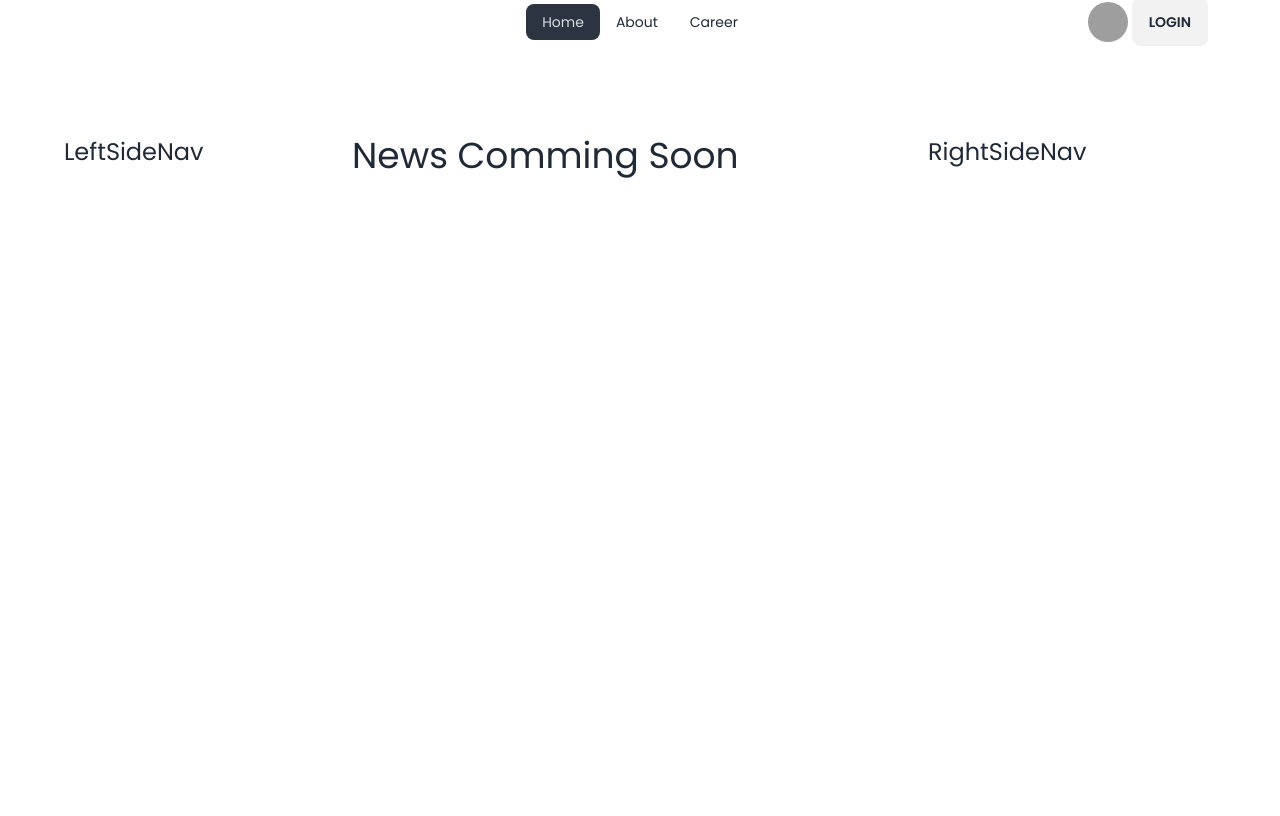
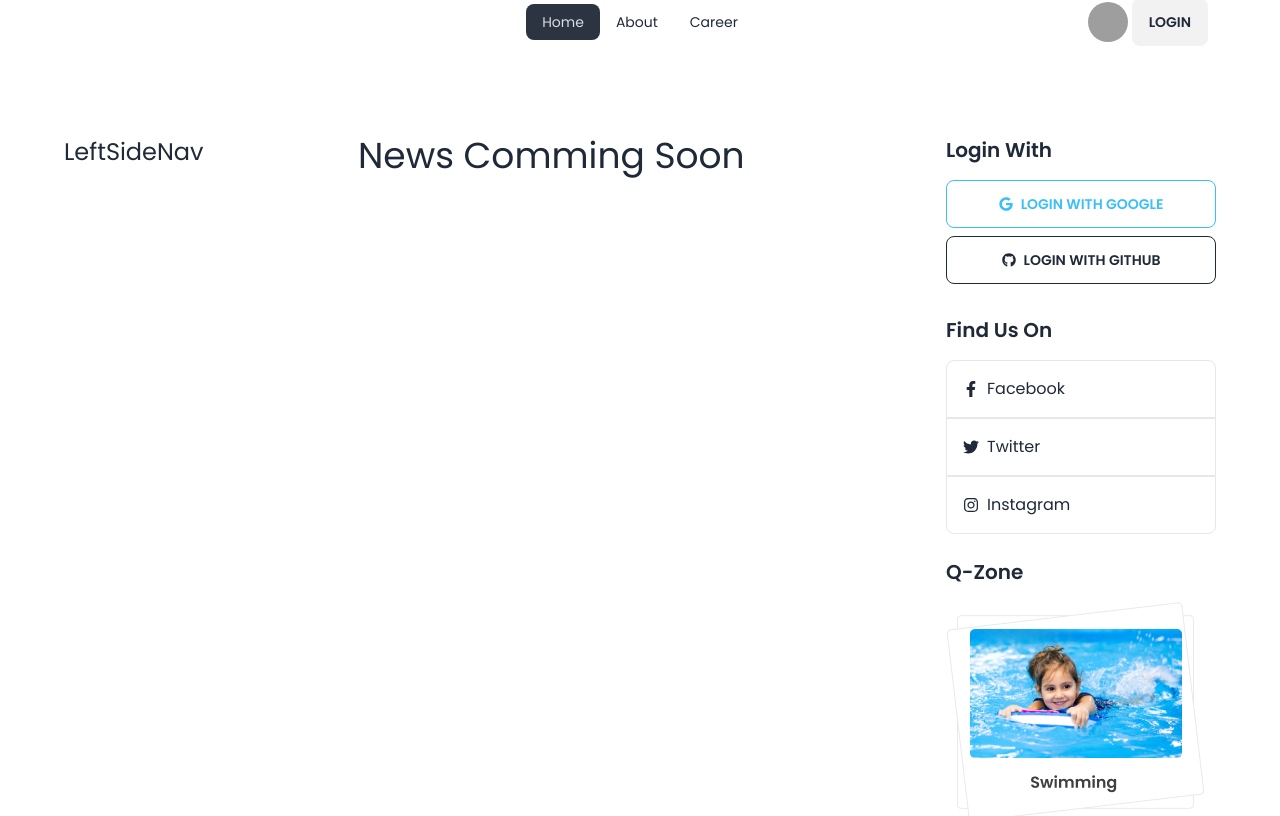
Before and after one commit to mamun-prodhan/react-dragon-news-auth, a React (Vite) app: page / in a window 1280 px wide. Shown: the part 366-1182 px from the top of the page. Before the commit the page ends 800 px from the top, so only its background shows below. Built offline with nearby package versions, Linux system fonts and the light colour scheme; grey boxes are pictures that could not be loaded.

Commit message:
right side complete

```diff
--- a/package.json
+++ b/package.json
@@ -17,6 +17,7 @@
     "react": "^18.2.0",
     "react-dom": "^18.2.0",
     "react-fast-marquee": "^1.6.1",
+    "react-icons": "^4.11.0",
     "react-router-dom": "^6.16.0",
     "sort-by": "^1.2.0"
   },
--- a/src/pages/Home/Home.jsx
+++ b/src/pages/Home/Home.jsx
@@ -10,7 +10,7 @@ const Home = () => {
       <Header></Header>
       <BreakingNews></BreakingNews>
       <Navbar></Navbar>
-      <div className="grid grid-cols-1 md:grid-cols-4">
+      <div className="grid grid-cols-1 md:grid-cols-4 gap-6">
         <div>
           <LeftSideNav></LeftSideNav>
         </div>
--- a/src/pages/Shared/RightSideNav/RightSideNav.jsx
+++ b/src/pages/Shared/RightSideNav/RightSideNav.jsx
@@ -1,7 +1,46 @@
+import {
+  FaGoogle,
+  FaGithub,
+  FaFacebookF,
+  FaTwitter,
+  FaInstagram,
+} from "react-icons/fa";
+import qzone1 from "../../../assets/qZone1.png";
+import qzone2 from "../../../assets/qZone2.png";
+import qzone3 from "../../../assets/qZone3.png";
 const RightSideNav = () => {
   return (
     <div>
-      <h2 className="text-2xl">RightSideNav</h2>
+      <div className="mb-8">
+        <h2 className="text-xl font-semibold mb-4">Login With</h2>
+        <button className="btn btn-outline btn-info w-full mb-2">
+          <FaGoogle></FaGoogle> Login with Google
+        </button>
+        <button className="btn btn-outline btn-ghost w-full">
+          <FaGithub></FaGithub> Login with Github
+        </button>
+      </div>
+      <div className="mb-6">
+        <h2 className="text-xl font-semibold mb-4">Find Us On</h2>
+        <a className="flex items-center gap-2 p-4 border rounded-t-lg" href="">
+          <FaFacebookF></FaFacebookF>
+          <span>Facebook</span>
+        </a>
+        <a className="flex items-center gap-2 p-4 border rounded-x" href="">
+          <FaTwitter></FaTwitter>
+          <span>Twitter</span>
+        </a>
+        <a className="flex items-center gap-2 p-4 border rounded-b-lg" href="">
+          <FaInstagram></FaInstagram>
+          <span>Instagram</span>
+        </a>
+      </div>
+      <div className="mb-8">
+        <h2 className="text-xl font-semibold mb-4">Q-Zone</h2>
+        <img src={qzone1} alt="" />
+        <img className="my-5" src={qzone2} alt="" />
+        <img src={qzone3} alt="" />
+      </div>
     </div>
   );
 };
```
Also changed, not shown: 1 other file (tests, documents, lock files or other folders).
